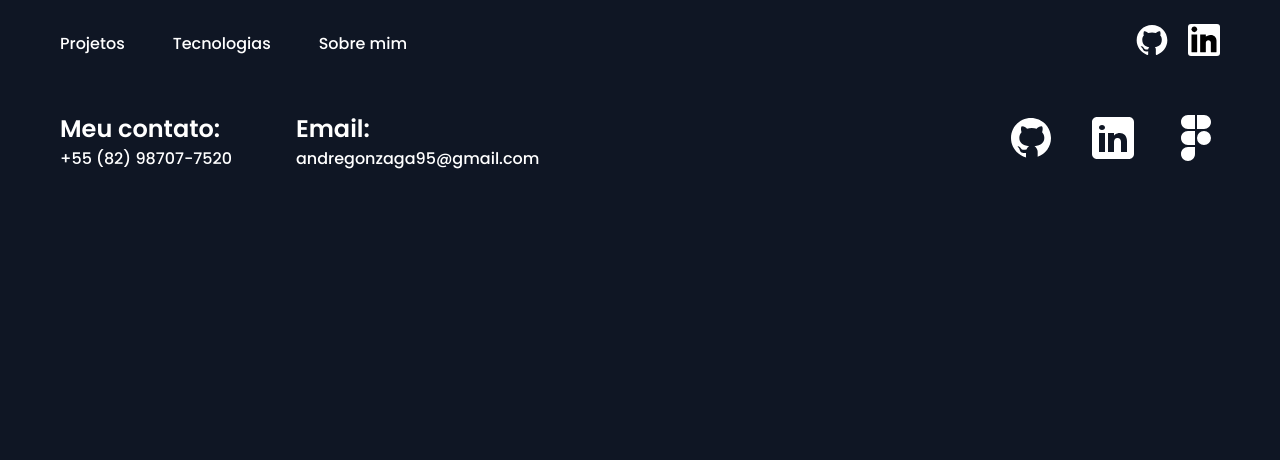
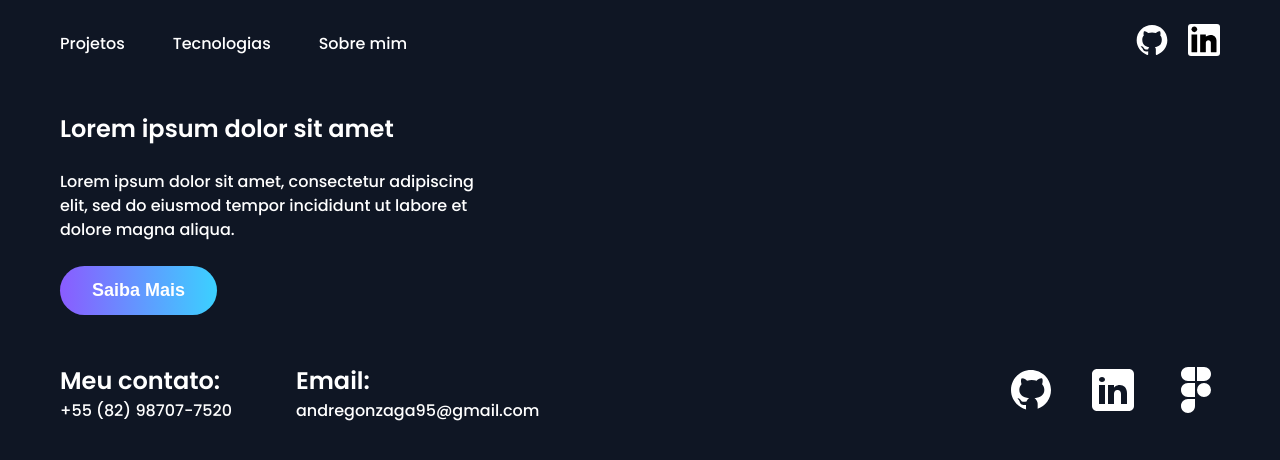
Before and after one commit to And95/RID195499_Desafio04, a React (Vite) app: page / in a window 1280 px wide. Shown: the top 460 px of the page. Built offline with nearby package versions, Linux system fonts and the light colour scheme.

Commit message:
feat: Add Style-Button and Hero + Hero Style Components

```diff
--- a/src/components/Footer/Footer.jsx
+++ b/src/components/Footer/Footer.jsx
@@ -29,8 +29,8 @@ export function Footer(){
                 </a>
             </li>
             <li>
-                <a href="https://www.linkedin.com/in/andregonzaga95" target="_blank" rel="noopener noreferrer">
-                <img src={Figma} alt="LinkedIn" />
+                <a href="https://www.figma.com/@And95" target="_blank" rel="noopener noreferrer">
+                <img src={Figma} alt="Figma" />
                 </a>
             </li>
         </ul>
--- a/src/components/Hero/Hero-Style.jsx
+++ b/src/components/Hero/Hero-Style.jsx
@@ -0,0 +1,20 @@
+import styled from "styled-components";
+import { pxToRem } from "../../utils/pxToRem";
+
+export const HeroContainer = styled.section`
+  display: flex;
+  flex-direction: column;
+  justify-content: left;
+  align-items: left;
+  gap: ${pxToRem(24)};
+
+  padding: ${pxToRem(24)} ${pxToRem(60)};
+  max-width: 1200px;
+  margin: 0 auto;
+`;
+
+export const Paragraph = styled.p`
+  max-width: 41ch;
+  width: 100%;
+  line-height: 1.5;
+`;
--- a/src/components/Hero/Hero.jsx
+++ b/src/components/Hero/Hero.jsx
@@ -1,10 +1,13 @@
 
-import {} from "./Hero-Style"
+import { HeroContainer, Paragraph } from "./Hero-Style"
+import { Button } from "../Style-Button"
 
 export function Hero(){
     return(
-        <>
-
-        </>
+        <HeroContainer>
+            <h1>Lorem ipsum dolor sit amet</h1>
+            <Paragraph>Lorem ipsum dolor sit amet, consectetur adipiscing elit, sed do eiusmod tempor incididunt ut labore et dolore magna aliqua. </Paragraph>
+            <Button>Saiba Mais</Button>
+        </HeroContainer>
     )
 }
--- /dev/null
+++ b/src/components/Style-Button.jsx
@@ -0,0 +1,35 @@
+import styled from "styled-components";
+import { pxToRem } from "../utils/pxToRem";
+
+export const Button = styled.button`
+  padding: ${pxToRem(14)} ${pxToRem(32)};
+  border: none;
+  border-radius: 999px;
+  font-size: ${pxToRem(18)};
+  font-weight: 600;
+  color: #fff;
+  width: fit-content;
+  cursor: pointer;
+
+  background: linear-gradient(
+    90deg,
+    #8a5cff 0%,
+    #3bd1ff 100%
+  );
+
+  transition: all 0.3s ease;
+
+  &:hover {
+    transform: translateY(-2px);
+    filter: brightness(1.1);
+  }
+
+  &:active {
+    transform: translateY(0);
+    filter: brightness(0.95);
+  }
+
+  &:small {
+    padding: ${pxToRem(10)} ${pxToRem(24)};
+  }
+`;
--- a/src/page/Portifolio.jsx
+++ b/src/page/Portifolio.jsx
@@ -4,6 +4,7 @@ export function Portifolio() {
     return (
         <>
           <Header />
+          <Hero />
           <Footer />
         </>
     )
```
